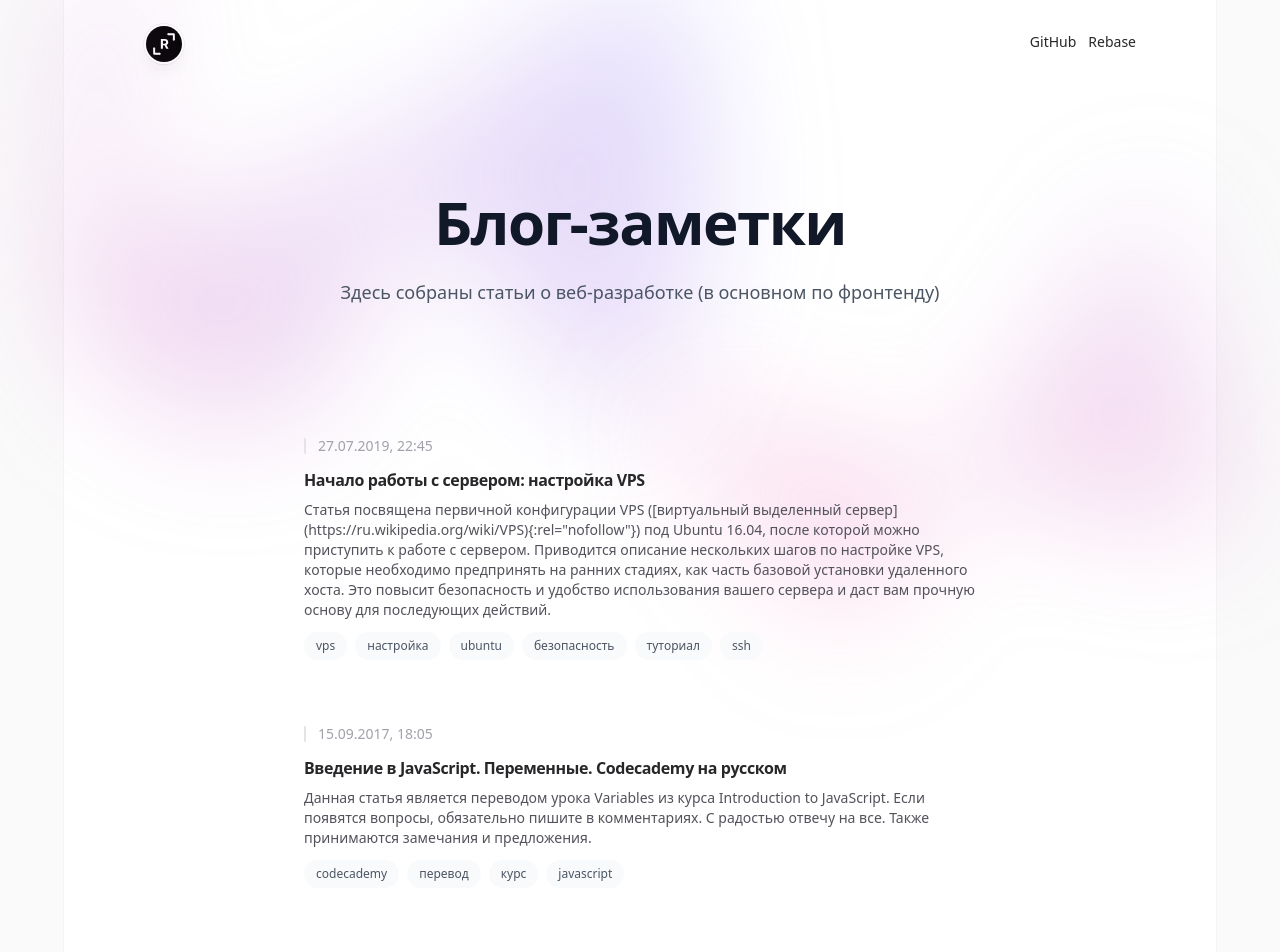
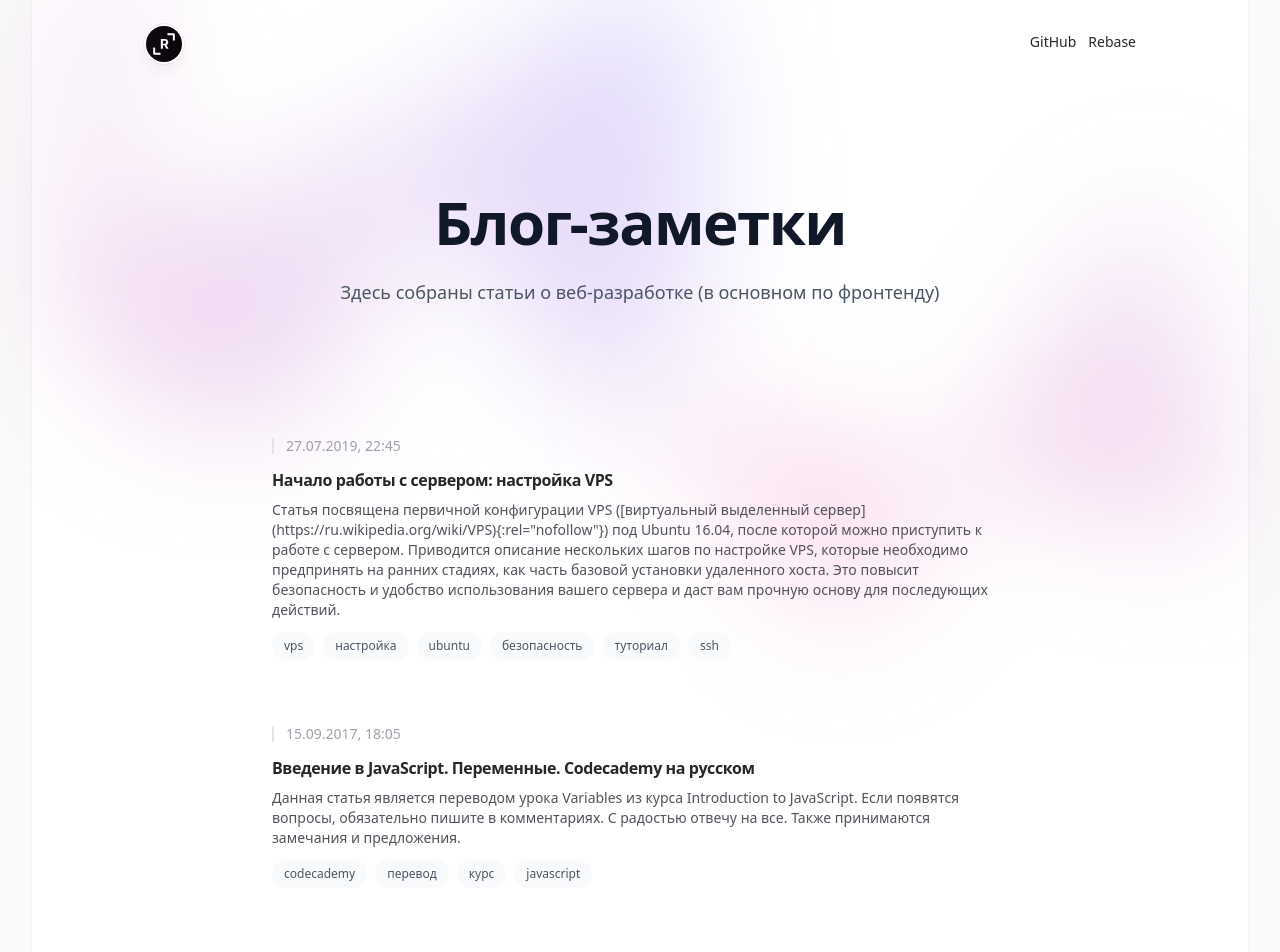
Before and after one commit to kaptn3/dev-blog-theme, a Next.js app: page / in a window 1280 px wide. Shown: the top 952 px of the page. Built offline with nearby package versions, Linux system fonts and the light colour scheme.

Commit message:
feat: remove divs

```diff
--- a/src/app/layout.tsx
+++ b/src/app/layout.tsx
@@ -17,12 +17,10 @@ export default function RootLayout({
   return (
     <html lang="ru">
       <body suppressHydrationWarning={true} className="h-full flex justify-center bg-zinc-50 lg:px-8">
-        <div className="w-full max-w-7xl lg:px-8">
-          <div className="bg-white ring-1 ring-zinc-100">
-            <Header />
-            {children}
-            <Footer />
-          </div>
+        <div className="w-full max-w-7xl lg:px-8 bg-white ring-1 ring-zinc-100">
+          <Header />
+          {children}
+          <Footer />
         </div>
       </body>
     </html>
--- a/src/app/page.tsx
+++ b/src/app/page.tsx
@@ -9,13 +9,11 @@ export default function Home() {
   return (
     <>
       <Hero />
-      <div className="mx-auto max-w-2xl lg:max-w-5xl xl:relative px-4">
-        <div className="mx-auto max-w-2xl">
-          <div className="flex flex-col gap-16 mb-12">
-            {allPostsData.map((post) => (
-              <PostCard key={post.slug} post={post} />
-            ))}
-          </div>
+      <div className="mx-auto max-w-2xl lg:max-w-3xl xl:relative px-4">
+        <div className="flex flex-col gap-16 mb-12">
+          {allPostsData.map((post) => (
+            <PostCard key={post.slug} post={post} />
+          ))}
         </div>
       </div>
     </>
--- a/src/app/posts/[slug]/page.tsx
+++ b/src/app/posts/[slug]/page.tsx
@@ -10,9 +10,7 @@ export default function Post({ params }) {
   const post = getPost(params.slug)
 
   return post ? (
-
-    <div className="mx-auto max-w-2xl lg:max-w-5xl xl:relative px-4">
-      <div className="mx-auto max-w-2xl">
+    <div className="mx-auto max-w-2xl lg:max-w-3xl xl:relative px-4">
       <article className="my-16 lg:my-32">
         <header className="flex flex-col">
           <Time post={post} />
@@ -25,6 +23,5 @@ export default function Post({ params }) {
         />
       </article>
     </div>
-    </div>
   ) : null
 }
```
